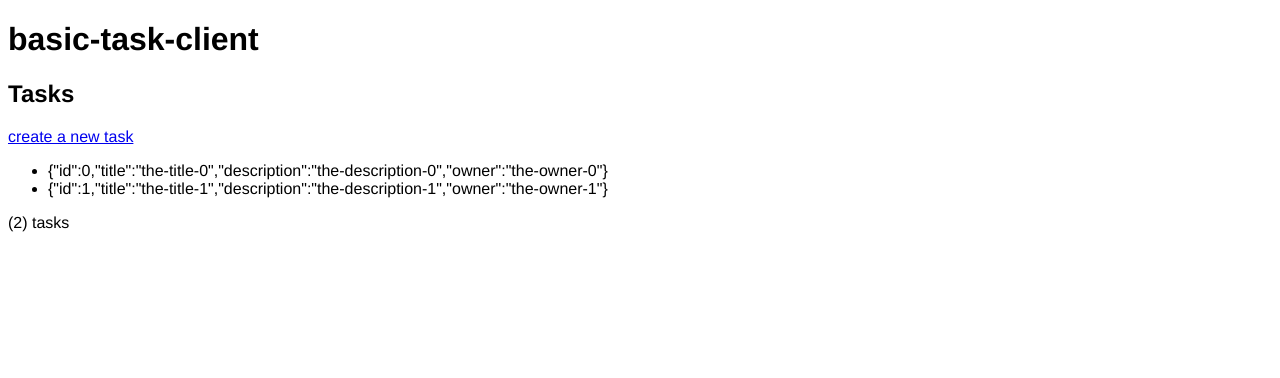
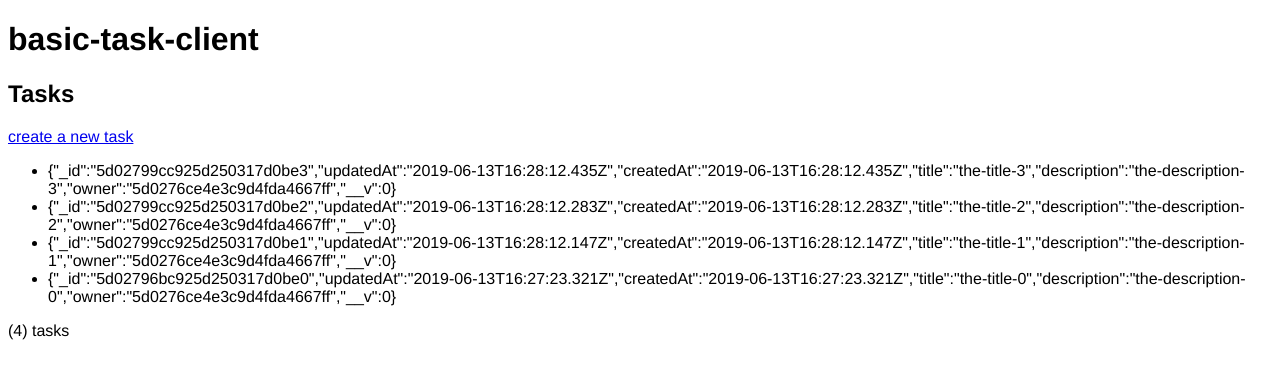
Before and after one commit to gerardolima/basic-to-do-client, a React (Create React App) app: page / in a window 1280 px wide. Shown: the top 378 px of the page. Built offline with nearby package versions, Linux system fonts and the light colour scheme.

Commit message:
add data-fixtures

```diff
--- a/src/index.js
+++ b/src/index.js
@@ -5,16 +5,11 @@ import { Provider } from 'react-redux';
 
 import { ConnectedApp } from './components';
 import rootReducer from './reducers';
+import { sample } from './test-helpers/data-fixtures';
 
 import './index.css';
 
-const initialState = {
-  user: {username: 'any-user'},
-  tasks: [
-    { id:0, title: 'the-title-0', description: 'the-description-0', owner: 'the-owner-0' },
-    { id:1, title: 'the-title-1', description: 'the-description-1', owner: 'the-owner-1' }
-  ]
-};
+const initialState = sample;
 
 const store = createStore(rootReducer, initialState);
 
--- /dev/null
+++ b/src/test-helpers/data-fixtures.js
@@ -0,0 +1,49 @@
+
+export const sample = {
+  user: {
+    // "__v": 0,
+    // "updatedAt": "2019-06-13T16:16:14.214Z",
+    // "createdAt": "2019-06-13T16:16:14.214Z",
+    "username": "the-username-0",
+    // "password": "$2a$10$YEtPepc7K5vfmkL91RupBOGaiGijZMacYt4mdNaSlUQrJgKuBZCEq", // 'the-password-0'
+    "_id": "5d0276ce4e3c9d4fda4667ff"
+  },
+  tasks: [
+    {
+      "_id": "5d02799cc925d250317d0be3",
+      "updatedAt": "2019-06-13T16:28:12.435Z",
+      "createdAt": "2019-06-13T16:28:12.435Z",
+      "title": "the-title-3",
+      "description": "the-description-3",
+      "owner": "5d0276ce4e3c9d4fda4667ff",
+      "__v": 0
+    },
+    {
+      "_id": "5d02799cc925d250317d0be2",
+      "updatedAt": "2019-06-13T16:28:12.283Z",
+      "createdAt": "2019-06-13T16:28:12.283Z",
+      "title": "the-title-2",
+      "description": "the-description-2",
+      "owner": "5d0276ce4e3c9d4fda4667ff",
+      "__v": 0
+    },
+    {
+      "_id": "5d02799cc925d250317d0be1",
+      "updatedAt": "2019-06-13T16:28:12.147Z",
+      "createdAt": "2019-06-13T16:28:12.147Z",
+      "title": "the-title-1",
+      "description": "the-description-1",
+      "owner": "5d0276ce4e3c9d4fda4667ff",
+      "__v": 0
+    },
+    {
+      "_id": "5d02796bc925d250317d0be0",
+      "updatedAt": "2019-06-13T16:27:23.321Z",
+      "createdAt": "2019-06-13T16:27:23.321Z",
+      "title": "the-title-0",
+      "description": "the-description-0",
+      "owner": "5d0276ce4e3c9d4fda4667ff",
+      "__v": 0
+    }
+  ]
+}
```
